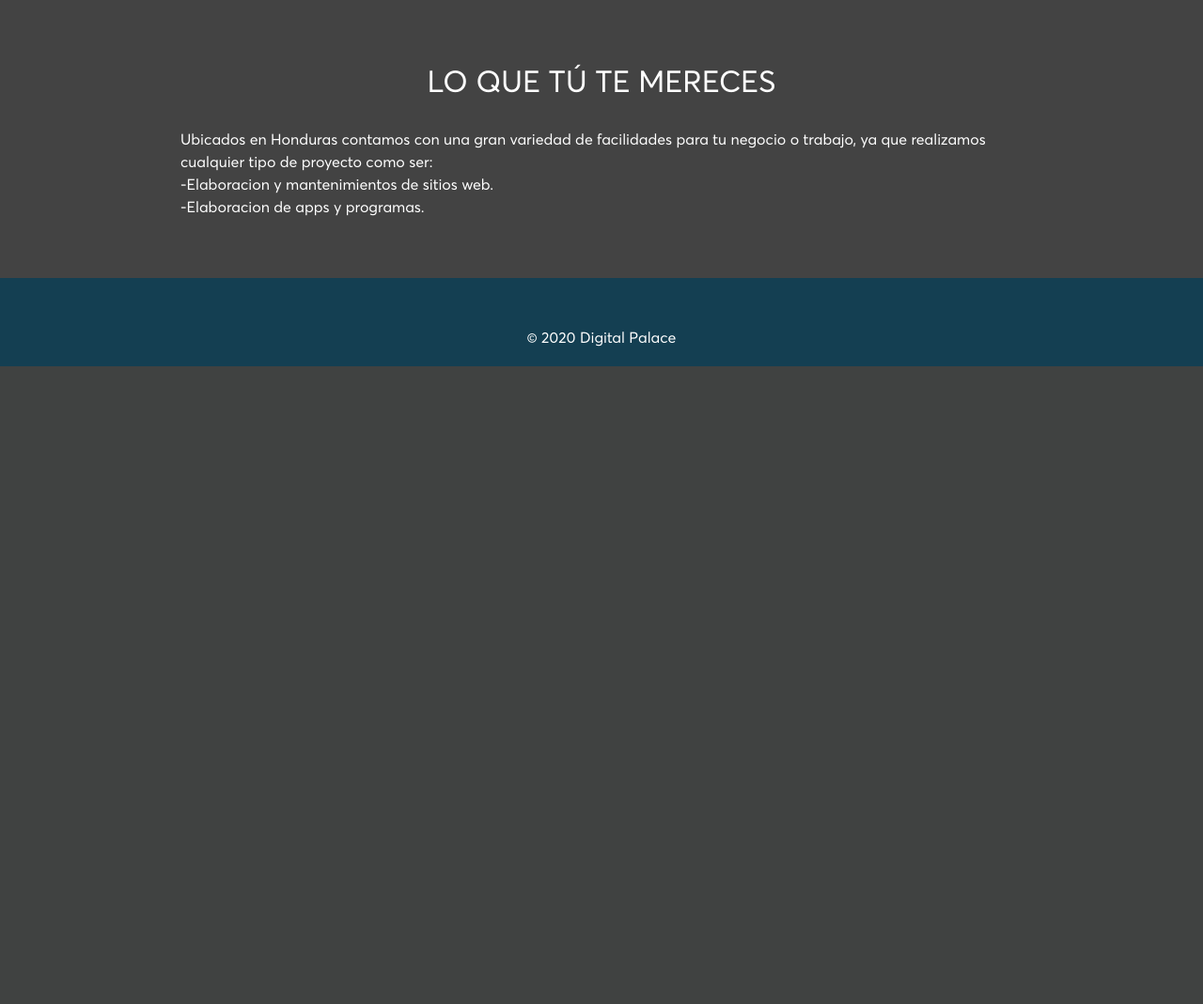
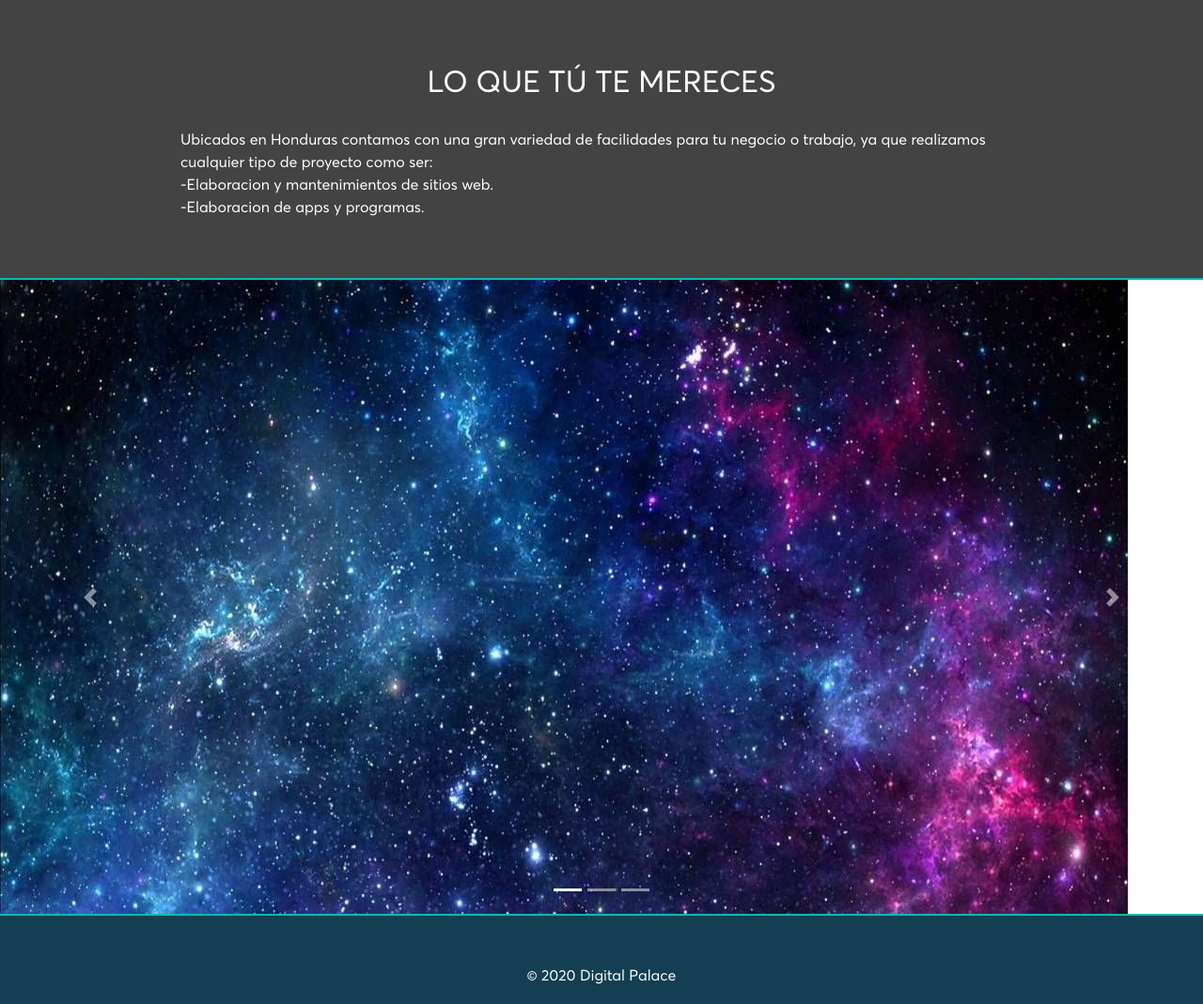
Before and after one commit to Ziliesar/digitalpalace, a PHP site: page / in a window 1280 px wide. Shown: the part 1076-2145 px from the top of the page at 94% size. Before the commit the page ends 1466 px from the top, so only its background shows below. Run offline with PHP 8.4, Linux system fonts and the light colour scheme.

Commit message:
agregar carousel

```diff
--- a/index.php
+++ b/index.php
@@ -64,6 +64,38 @@
         </div>
     </div>
 
+    <div id="myCarousel" class="carousel slide" data-ride="carousel">
+        <!-- Indicador -->
+        <ul class="carousel-indicators">
+            <li data-target="#myCarousel" data-slide-to="0" class="active"></li>
+            <li data-target="#myCarousel" data-slide-to="1"></li>
+            <li data-target="#myCarousel" data-slide-to="2"></li>
+        </ul>
+
+        <!-- contenedor de slider -->
+        <div class="carousel-inner">
+            <div class="carousel-item active">
+                <img src="img/universo.jpg" alt="1" >
+            </div>
+            <div class="carousel-item">
+                <img src="img/universo.jpg" alt="2" >
+            </div>
+            <div class="carousel-item">
+                <img src="img/universo.jpg" alt="3">
+            </div>
+        </div>
+
+        <!-- flechas de izquierda y derecha -->
+        <a class="carousel-control-prev" href="#myCarousel" data-slide="prev">
+            <span class="carousel-control-prev-icon"></span>
+        </a>
+        <a class="carousel-control-next" href="#myCarousel" data-slide="next">
+            <span class="carousel-control-next-icon"></span>
+        </a>
+    </div>
+
+</div>
+
     <?php include("footer.php") ?>
     <script src="js/main.js"></script>
     <script>
```
Also changed, not shown: estilos/estilosp2.css (line endings or trailing spaces), img/carousel1.jpg (added), img/universo.jpg (added). Lines whose indentation alone changed are shown as unchanged.
